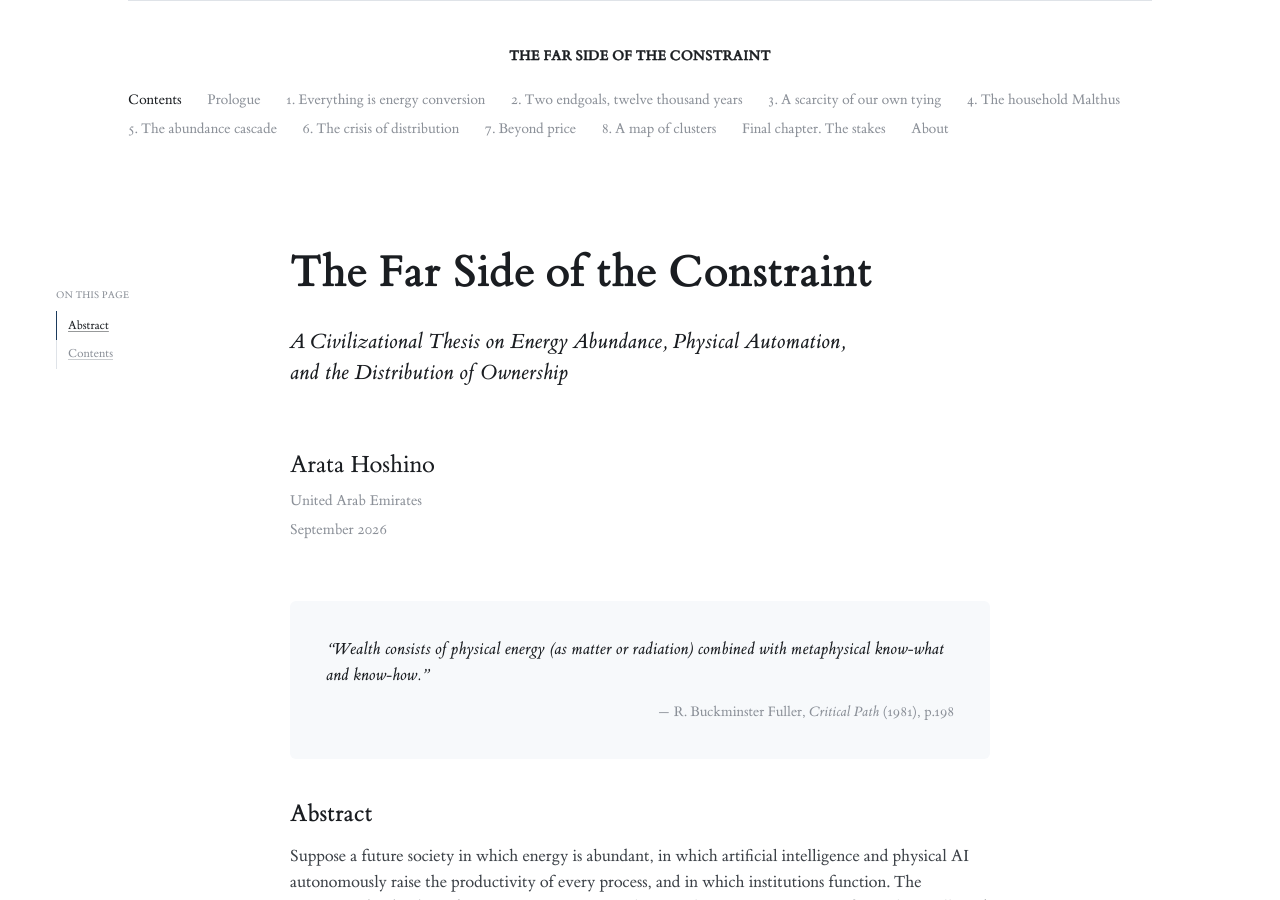
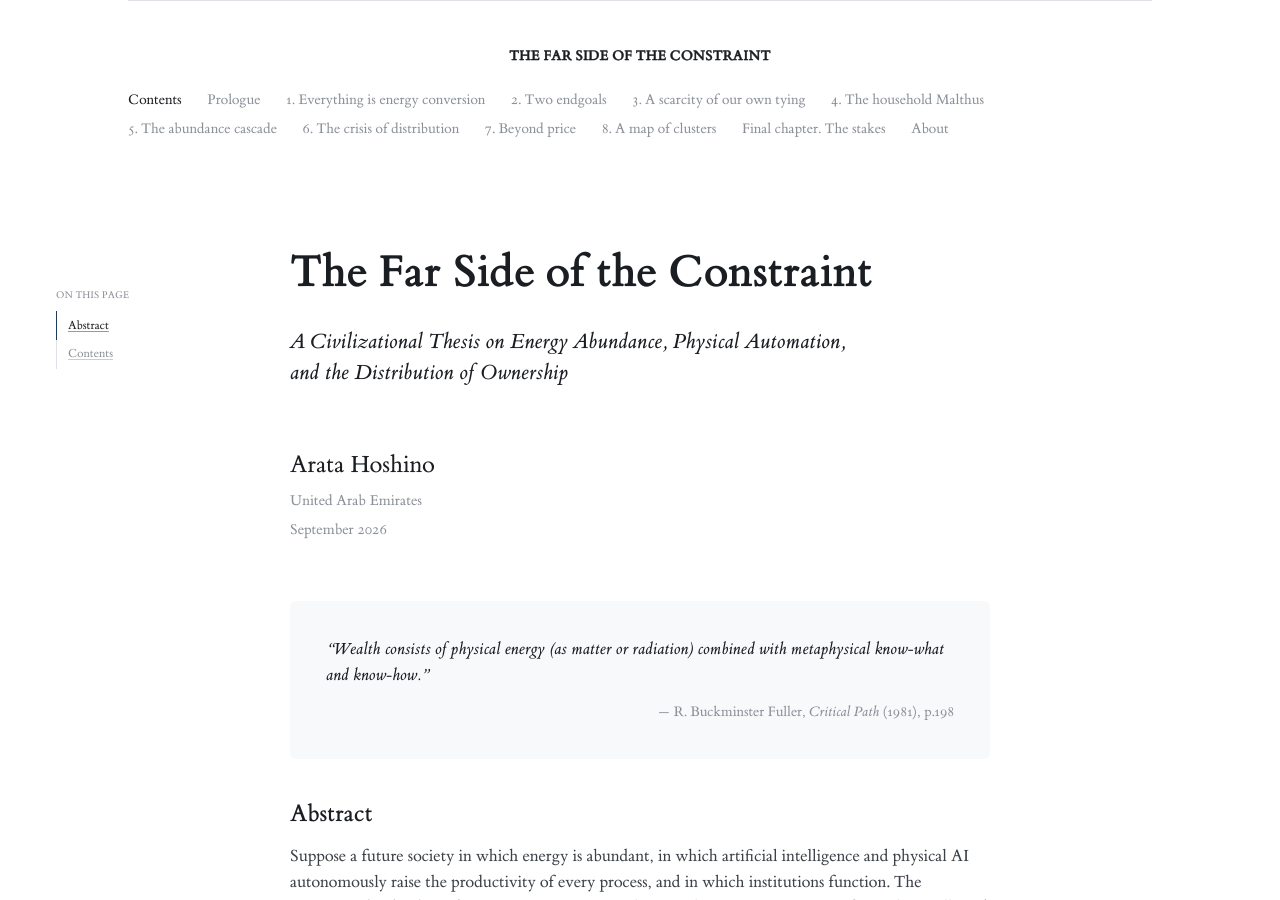
Before and after one commit to arata-hoshino/arata-hoshino.github.io, a Jekyll site: the page built from index.md, in a window 1280 px wide and 900 px high. Built offline with Jekyll 4.4.1, drawn with Linux system fonts in a browser that asks for light colours; some of the changed text lies outside the part shown.

Commit message:
Head Chapter 2 "Two endgoals"
Co-Authored-By: Claude Opus 5 (1M context) <noreply@anthropic.com>

```diff
--- a/index.md
+++ b/index.md
@@ -82,7 +82,7 @@ companies whose fortunes turn over in a matter of months.
   </li>
   <li class="toc-item">
     <span class="toc-number" aria-hidden="true">02</span>
-    <span class="toc-title"><a href="/essays/two-endgoals-twelve-thousand-years/">Two endgoals, twelve thousand years</a></span>
+    <span class="toc-title"><a href="/essays/two-endgoals-twelve-thousand-years/">Two endgoals</a></span>
     <p class="toc-summary">The efficiency of civilization is two convergence costs, matter configuration and predictive models, both falling toward zero. They compete over the same problem, and the cheaper side wins. The equation of national power is rewritten.</p>
   </li>
 </ol>
```
Also changed, not shown: _essays/two-endgoals-twelve-thousand-years.md (+1 -1 lines).
